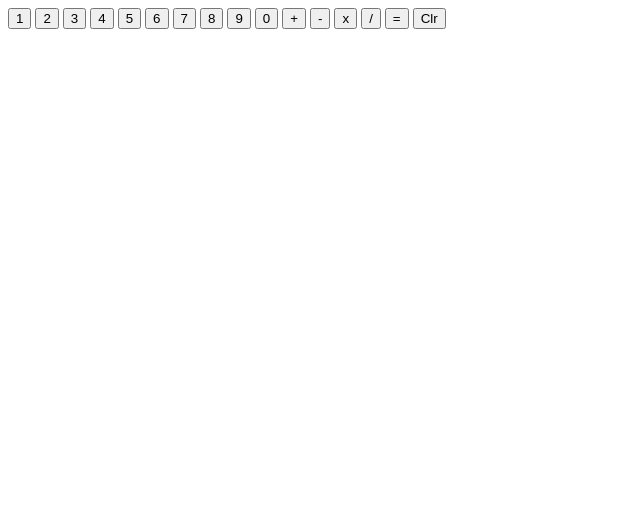
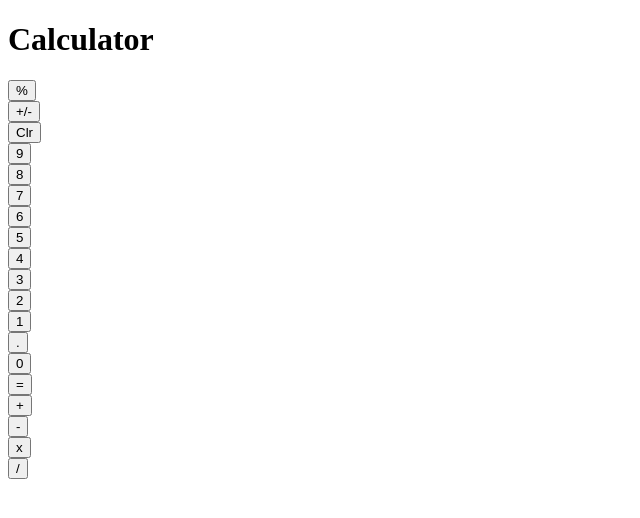
Before and after one commit to Cheddar629/calculator, a plain HTML site: page index.html in a window 1280 px wide. Shown: the whole page, without its empty margins (0-640 px from the left). Drawn offline with Linux system fonts and the light colour scheme.

Commit message:
Create UI

```diff
--- a/index.html
+++ b/index.html
@@ -7,24 +7,74 @@
         <script src="script.js" defer></script>
     </head>
     <body>
-        <div class="calculator">
-            <div class="displayer"></div>
-            <button class="btn1" value="1">1</button>
-            <button class="btn2" value="2">2</button>
-            <button class="btn3" value="3">3</button>
-            <button class="btn4" value="4">4</button>
-            <button class="btn5" value="5">5</button>
-            <button class="btn6" value="6">6</button>
-            <button class="btn7" value="7">7</button>
-            <button class="btn8" value="8">8</button>
-            <button class="btn9" value="9">9</button>
-            <button class="btn0" value="0">0</button>
-            <button class="btnAdd" value="add">+</button>
-            <button class="btnSub" value="subtract">-</button>
-            <button class="btnMul" value="multiply">x</button>
-            <button class="btnDiv" value="divide">/</button>
-            <button class="btnEqual" value="equal">=</button>
-            <button class="btnClear">Clr</button>
+        <h1>Calculator</h1>
+        <div class="container">
+            <div class="displayBox">
+                <div class="display">
+                </div>
+            </div>
+
+            <div class="leftBox">
+                <div class="divPercentage">
+                    <button class="percentageBtn" value="percentage">%</button>
+                </div>
+                <div class="divSignChg">
+                    <button class="changeSignBtn" value="changeSign">+/-</button>
+                </div>
+                <div class="divClear">
+                    <button class="btnClear">Clr</button>
+                </div>
+                <div class="div9">
+                    <button class="numBtn" id="btn9" value="9">9</button>
+                </div>
+                <div class="div8">
+                    <button class="numBtn" id="btn8" value="8">8</button>
+                </div>
+                <div class="div7">
+                    <button class="numBtn" id="btn7" value="7">7</button>
+                </div>
+                <div class="div6">
+                    <button class="numBtn" id="btn6" value="6">6</button>
+                </div>
+                <div class="div5">
+                    <button class="numBtn" id="btn5" value="5">5</button>
+                </div>
+                <div class="div4">
+                    <button class="numBtn" id="btn4" value="4">4</button>
+                </div>
+                <div class="div3">
+                    <button class="numBtn" id="btn3" value="3">3</button>
+                </div>
+                <div class="div2">
+                    <button class="numBtn" id="btn2" value="2">2</button>
+                </div>
+                <div class="div1">
+                    <button class="numBtn" id="btn1" value="1">1</button>
+                </div>
+                <div class="divDecimal">
+                    <button class="decimalBtn">.</button>
+                </div>
+                <div class="div0">
+                    <button class="numBtn" id="btn0" value="0">0</button>
+                </div>
+            </div>
+            <div class="rightBox">
+                <div class="divEqual">
+                    <button class="btnEqual" value="equal">=</button>
+                </div>
+                <div class="divAdd">
+                    <button class="operatorBtn" id="btnAdd" value="add">+</button>
+                </div>
+                <div class="divSub">
+                    <button class="operatorBtn" id="btnSub" value="subtract">-</button>
+                </div>
+                <div class="divMul">
+                    <button class="operatorBtn" id="btnMul" value="multiply">x</button>
+                </div>
+                <div class="divDiv">
+                    <button class="operatorBtn" id="btnDiv" value="divide">/</button>
+                </div>
+            </div>
         </div>
     </body>
 </html>
```
